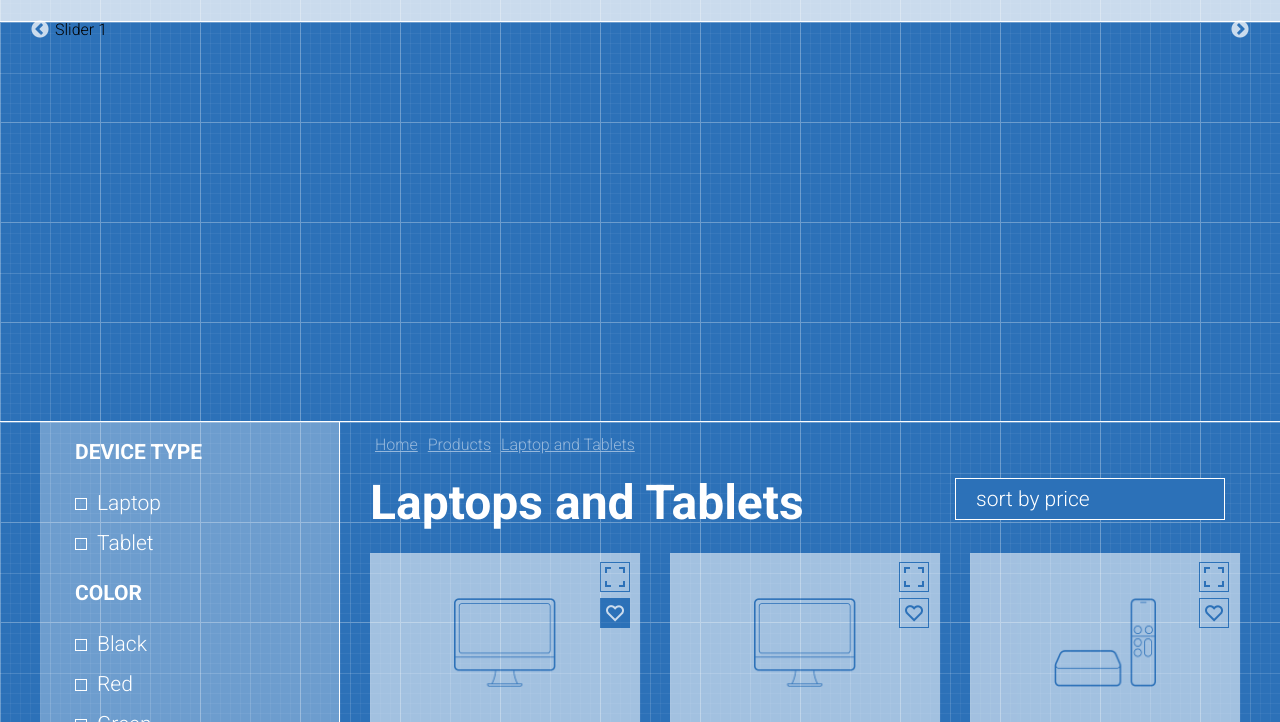
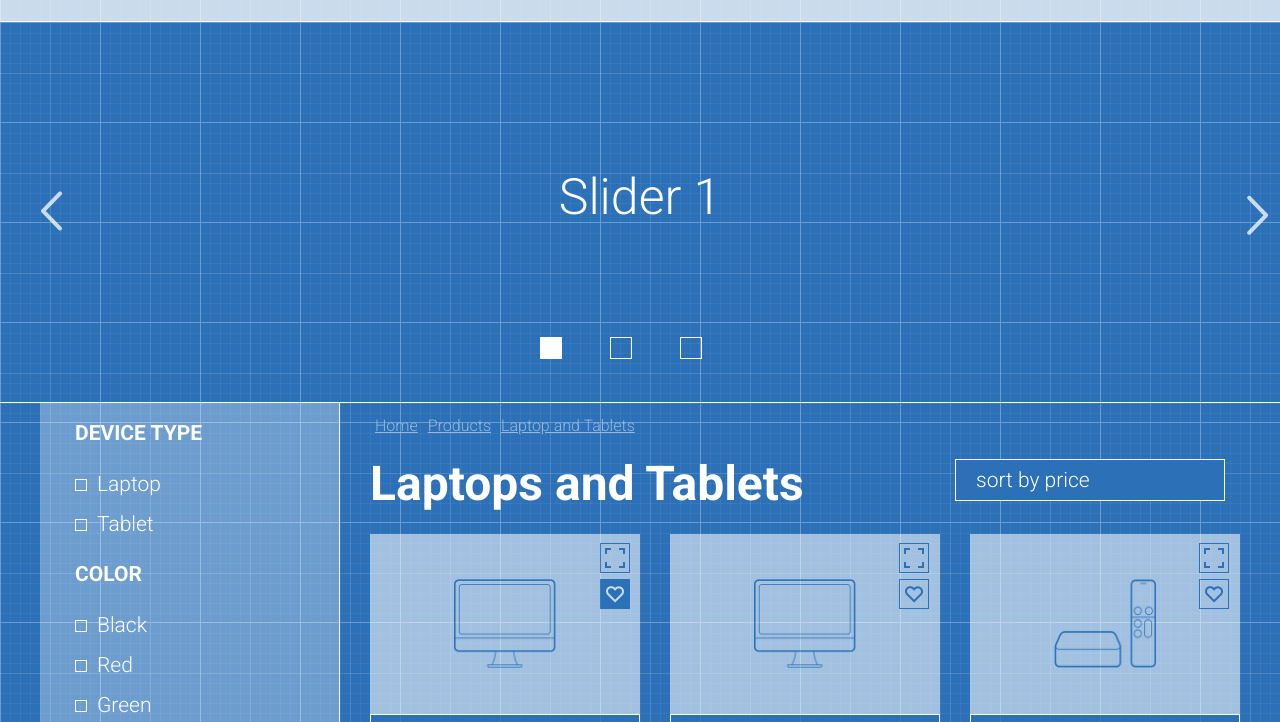
Before and after one commit to MarynaPershyna/Shop-blue, a plain HTML site: page index.html in a window 1280 px wide. Shown: the part 78-800 px from the top of the page. Drawn offline with nearby package versions, Linux system fonts and the light colour scheme.

Commit message:
add arrows

```diff
--- a/app.js
+++ b/app.js
@@ -106,4 +106,7 @@ moreDetailsBtnsClose.addEventListener("click", closeModal
 
     //slick
 
-    $(".slider-block").slick();
+    $(".slider-block").slick({
+        // autoplay:true,
+        dots:true,
+    });
--- a/style.css
+++ b/style.css
@@ -196,7 +196,7 @@ li:hover .product-dropdown {
 
 /* slider */
   .slider {
-    height: 400px;
+    /* height: 400px; */
     border-bottom: 1px solid #fff;
   }
   /* breadcrumbs */
@@ -490,3 +490,38 @@ margin: 10px;
 .hide {
   display: none;
 }
+.slider-block > div {
+  text-align: center;
+  font-size: 50px;
+  padding: 150px 0;
+  color: #fff;
+}
+.slick-dots li button:before{
+font-size: 10px;
+border: 1px solid #fff;
+content: "";
+opacity: 1;
+
+}
+.slick-dots li.slick-active button:before{
+  background-color: #fff;
+  opacity: 1;
+
+}
+.slick-dots li{
+padding: 30px;
+}
+.slick-prev:before {
+  content: "";
+  background-image: url(imges/arrow-left-.png);
+  width: 50px;
+  height: 50px;
+  display: block;
+}
+.slick-next:before{
+  content: "";
+  background-image: url(imges/next.png);
+  width: 50px;
+  height: 50px;
+  display: block;
+}
```
Also changed, not shown: imges/arrow-left-.png (added), imges/arrow-up.png (added), imges/down.png (added), imges/next.png (added).
